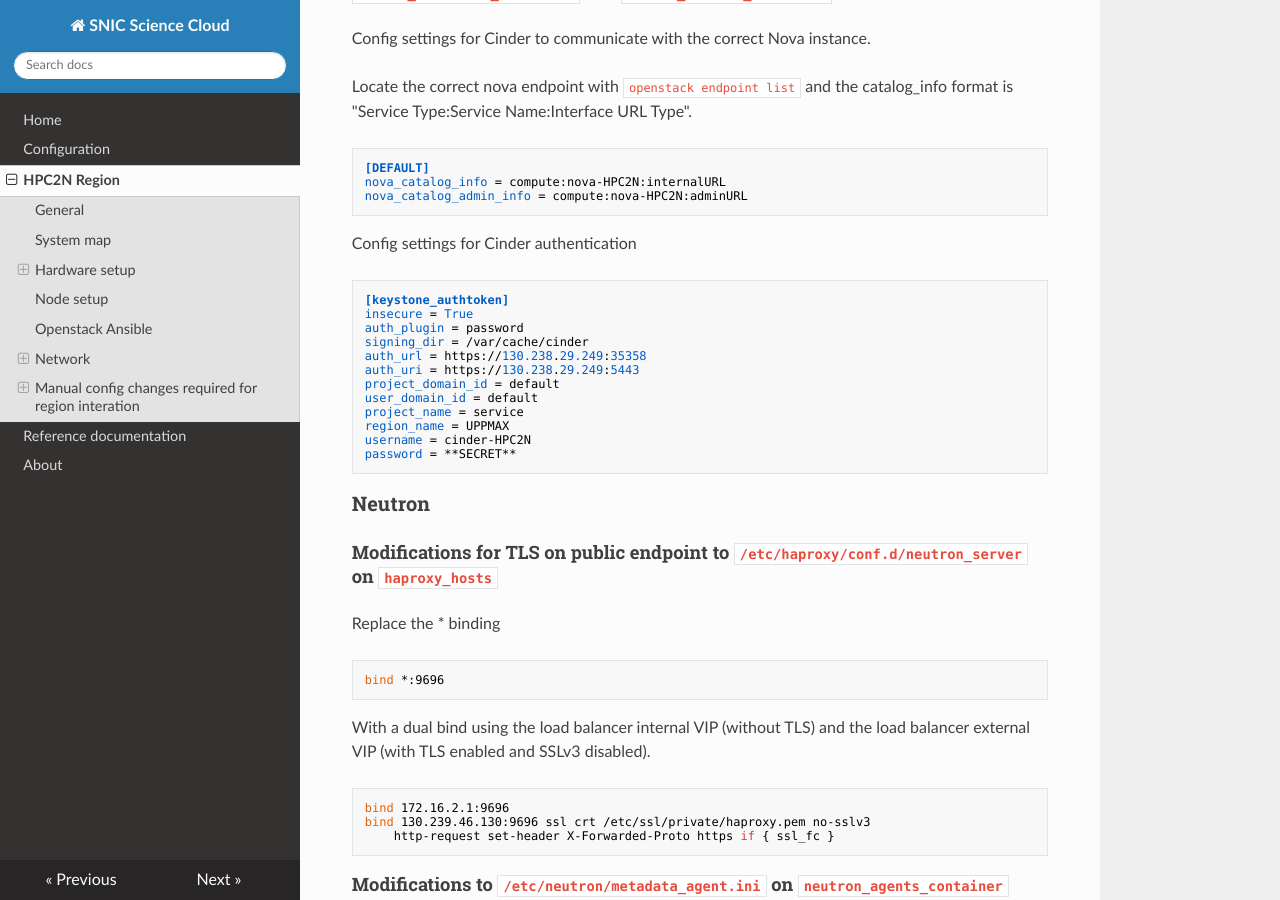
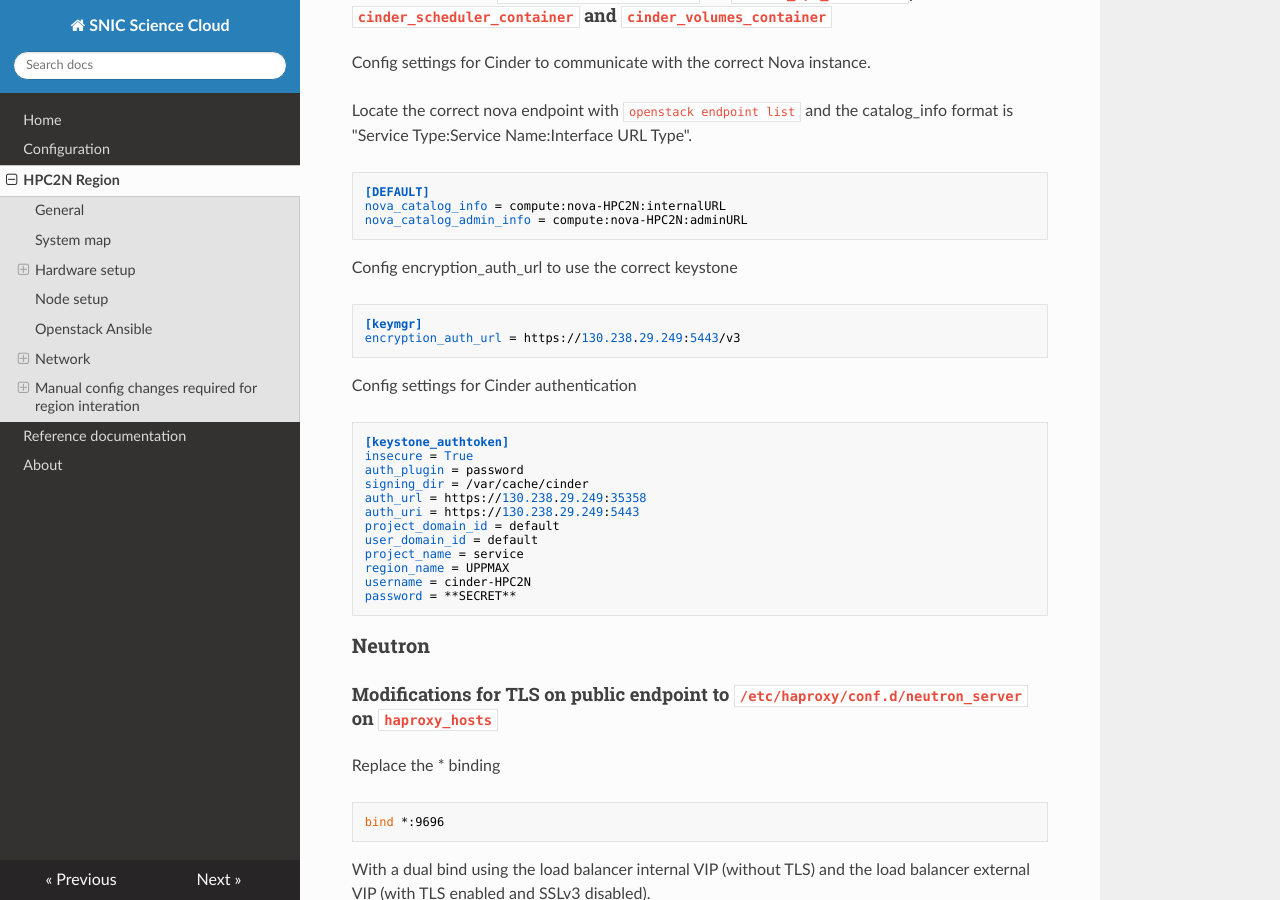
Before and after one commit to SNICScienceCloud/operators-documentation, an MkDocs documentation site: the page built from docs/config_hpc2n.md, in a window 1280 px wide and 900 px high, scrolled down 8653 px. Built offline with MkDocs 1.6.1, drawn with Linux system fonts in a browser that asks for light colours; nearby versions of some CDN libraries; old or Windows-style settings are respelled for this version of MkDocs.

Commit message:
Added info about encryption_auth_url in cinder

```diff
--- a/docs/config_hpc2n.md
+++ b/docs/config_hpc2n.md
@@ -407,6 +407,11 @@ Locate the correct nova endpoint with `openstack endpoint list` and the catalog_
     [DEFAULT]
     nova_catalog_info = compute:nova-HPC2N:internalURL
     nova_catalog_admin_info = compute:nova-HPC2N:adminURL
+
+Config encryption_auth_url to use the correct keystone
+
+    [keymgr]
+    encryption_auth_url = https://130.238.29.249:5443/v3
 
 Config settings for Cinder authentication
 
```
Also changed, not shown: other parts of docs/config_hpc2n.md (+1 -1 lines).
